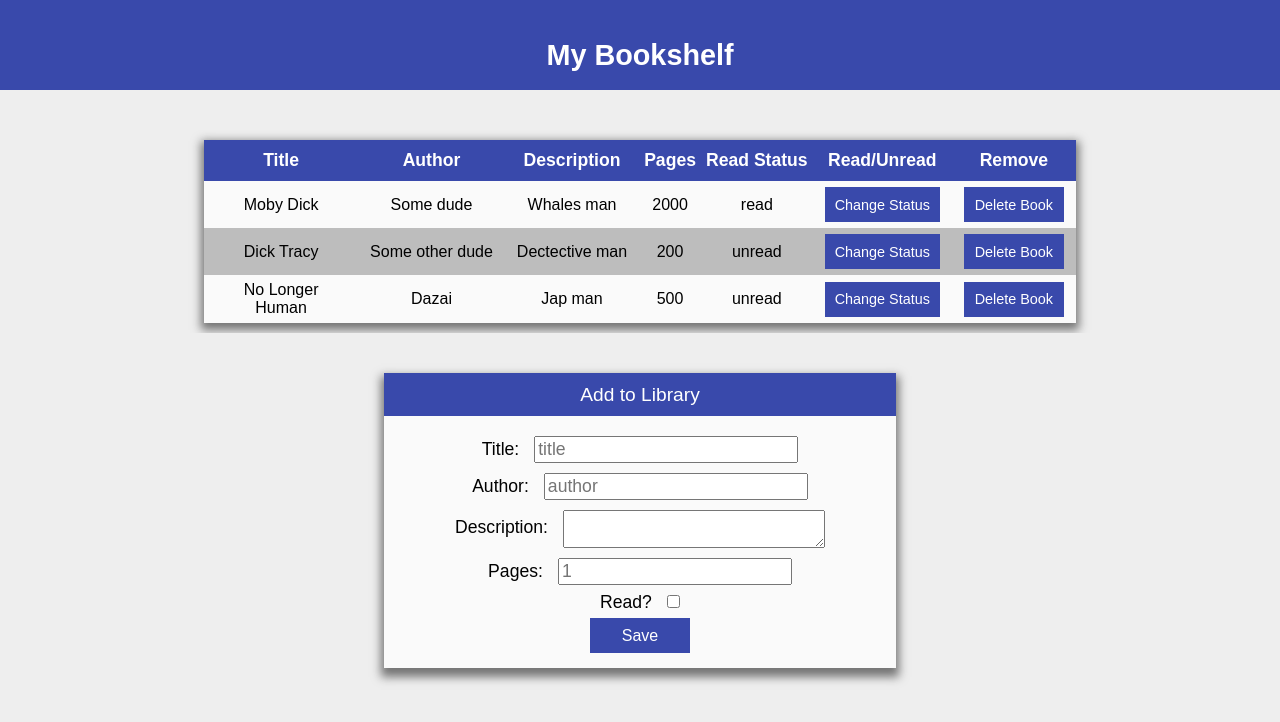
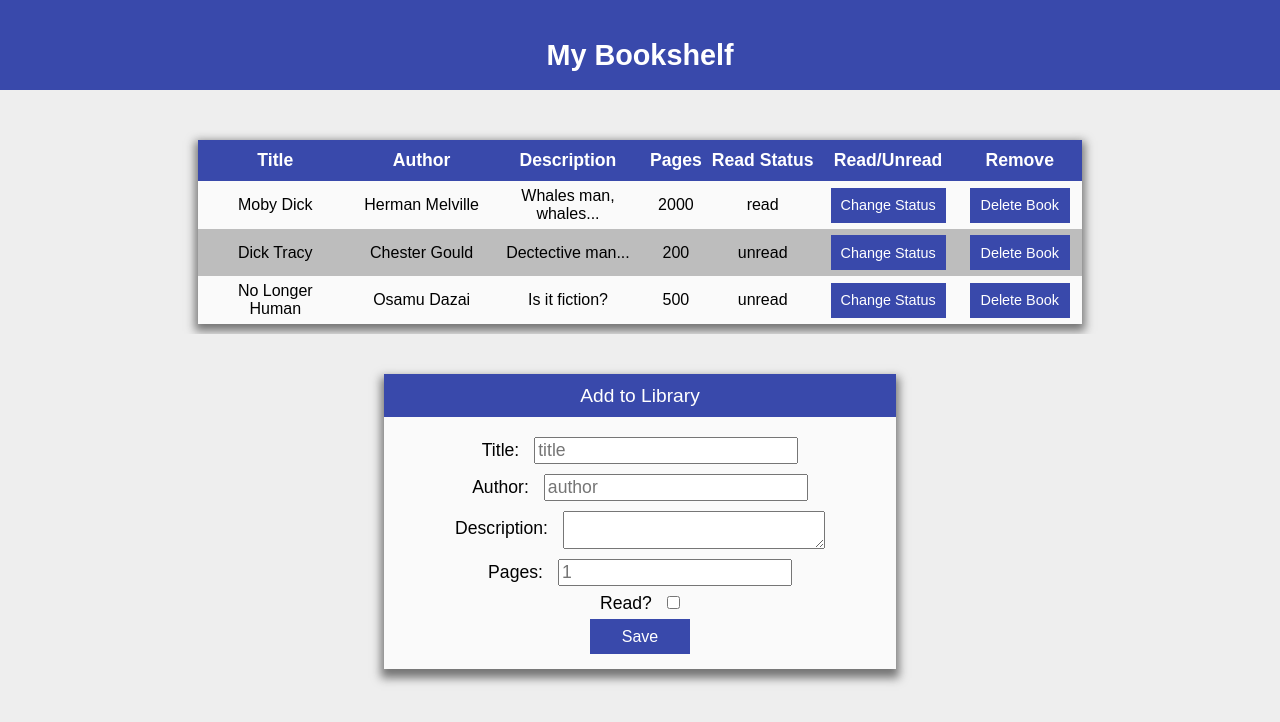
Before and after one commit to alexfuro/odin-books-react, a React (Create React App) app: page / in a window 1280 px wide. Shown: the top 722 px of the page. Built offline with nearby package versions, Linux system fonts and the light colour scheme.

Commit message:
Update default book info

```diff
--- a/src/App.js
+++ b/src/App.js
@@ -7,20 +7,20 @@ import BookForm from './bookform';
 const sample = [
   {
     title: "Moby Dick",
-    author: "Some dude",
-    descrip: "Whales man",
+    author: "Herman Melville",
+    descrip: "Whales man, whales...",
     pages: "2000",
     status: true
   },{
     title: "Dick Tracy",
-    author: "Some other dude",
-    descrip: "Dectective man",
+    author: "Chester Gould",
+    descrip: "Dectective man...",
     pages: "200",
     status: false
   },{
     title: "No Longer Human",
-    author: "Dazai",
-    descrip: "Jap man",
+    author: "Osamu Dazai",
+    descrip: "Is it fiction?",
     pages: "500",
     status: false
   }
```
